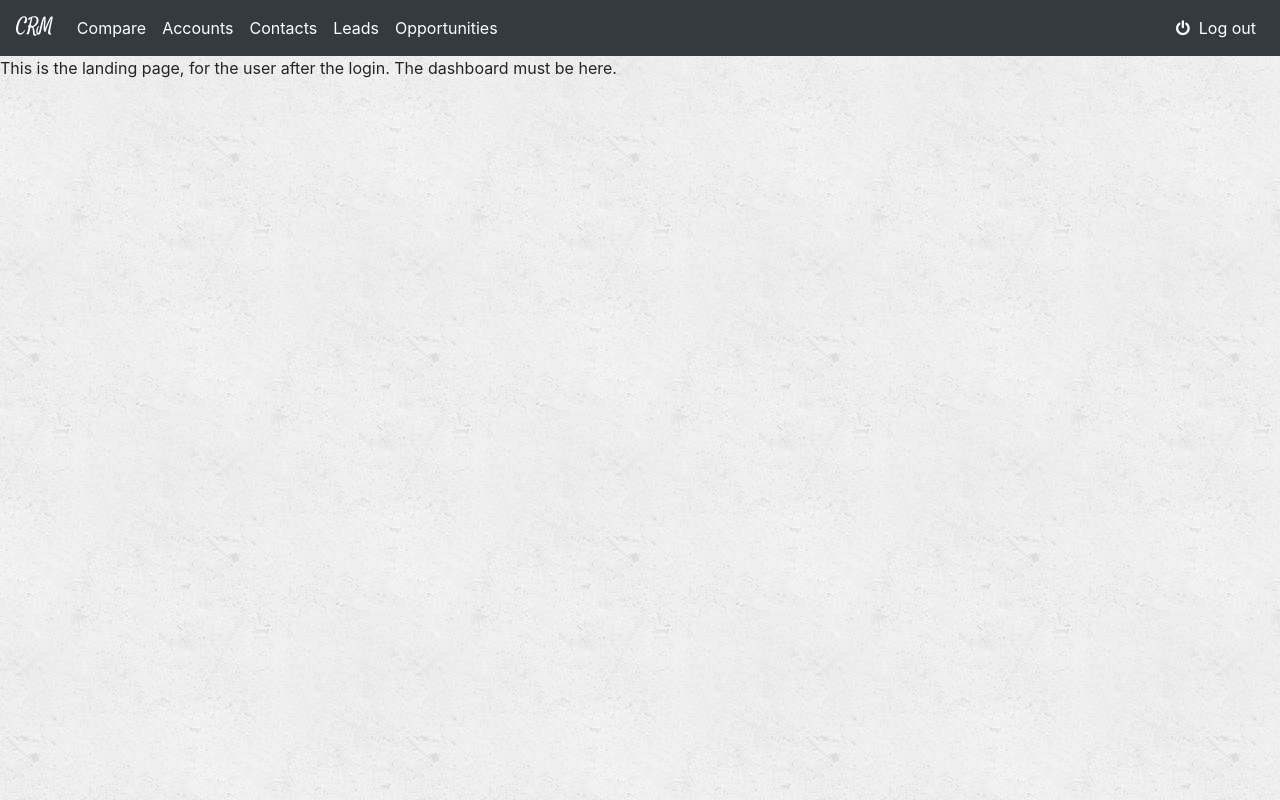
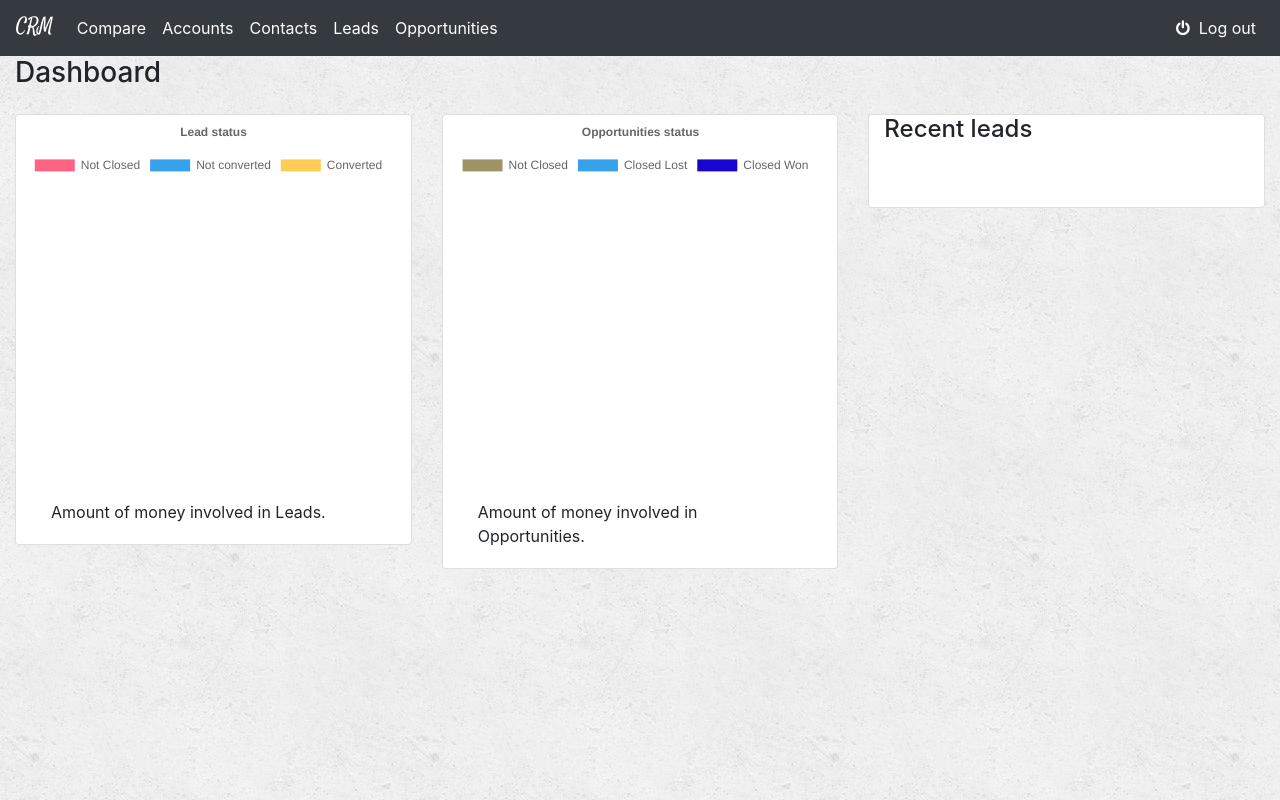
Before and after one commit to akshayub/crm-sample, a Django app: page / in a window 1280 px wide. Run offline with Django 3.2, Linux system fonts and the light colour scheme; the visitor is signed in with stand-in values (Sample User, id 1); data that the repository does not hold is empty; some libraries are stand-ins or nearby versions.

Commit message:
Add dashboard, ordered list by added on date

```diff
--- a/objects/urls.py
+++ b/objects/urls.py
@@ -20,4 +20,7 @@ urlpatterns = [
     url(r'^sch_ctc/$', views.contact_search, name='sch_ctc'),
     url(r'^sch_lead/$', views.lead_search, name='sch_lead'),
     url(r'^sch_oppo/$', views.oppo_search, name='sch_oppo'),
+    url(r'^lead_db/$', views.dashboard_lead_data, name='lead_db'),
+    url(r'^oppo_db/$', views.dashboard_oppo_data, name='oppo_db'),
+    url(r'^recent_leads/$', views.recent_unclosed_leads, name='recent_leads')
 ]
--- a/objects/views.py
+++ b/objects/views.py
@@ -1,7 +1,6 @@
 from django.core import serializers
-from django.http import HttpResponse
-# from django.shortcuts import render
-
+from django.http import HttpResponse, JsonResponse
+from django.db.models import Sum
 from .models import *
 
 
@@ -19,7 +18,7 @@ def leads_json(request, size):
 
 
 def accounts(request, dtype, start, end):
-    objs = Account.objects.all()[int(start):int(end)]
+    objs = Account.objects.order_by('-added_on')[int(start):int(end)]
     if dtype == 'json':
         data = serializers.serialize('json', objs)
     else:
@@ -28,7 +27,7 @@ def accounts(request, dtype, start, end):
 
 
 def contacts(request, dtype, start, end):
-    objs = Contact.objects.all()[int(start):int(end)]
+    objs = Contact.objects.order_by('-added_on')[int(start):int(end)]
     if dtype == 'json':
         data = serializers.serialize('json', objs)
     else:
@@ -37,7 +36,7 @@ def contacts(request, dtype, start, end):
 
 
 def leads(request, dtype, start, end):
-    objs = Lead.objects.all()[int(start):int(end)]
+    objs = Lead.objects.order_by('-added_on')[int(start):int(end)]
     if dtype == 'json':
         data = serializers.serialize('json', objs)
     else:
@@ -46,7 +45,7 @@ def leads(request, dtype, start, end):
 
 
 def opportunities(request, dtype, start, end):
-    objs = Opportunity.objects.all()[int(start):int(end)]
+    objs = Opportunity.objects.order_by('-close_date')[int(start):int(end)]
     if dtype == 'json':
         data = serializers.serialize('json', objs)
     else:
@@ -118,3 +117,41 @@ def oppo_search(request):
     recs = Opportunity.objects.filter(name__contains=search)
     data = serializers.serialize('json', recs)
     return HttpResponse(data)
+
+
+def dashboard_lead_data(request):
+    r_not_closed = Lead.objects.filter(status__lt=3).aggregate(Sum('amount'))['amount__sum']
+    r_not_converted = Lead.objects.filter(status=3).aggregate(Sum('amount'))['amount__sum']
+    r_converted = Lead.objects.filter(status=4).aggregate(Sum('amount'))['amount__sum']
+
+    data = {
+        'datasets': [{
+            'data': [r_not_closed, r_not_converted, r_converted],
+            "backgroundColor": ["rgb(255, 99, 132)", "rgb(54, 162, 235)", "rgb(255, 205, 86)"]
+        }],
+        'labels': ['Not Closed', 'Not converted', 'Converted']
+    }
+
+    return JsonResponse(data)
+
+
+def dashboard_oppo_data(request):
+    r_not_closed = Opportunity.objects.filter(stage__lt=4).aggregate(Sum('amount'))['amount__sum']
+    r_not_converted = Opportunity.objects.filter(stage=5).aggregate(Sum('amount'))['amount__sum']
+    r_converted = Opportunity.objects.filter(stage=4).aggregate(Sum('amount'))['amount__sum']
+
+    data = {
+        'datasets': [{
+            'data': [r_not_closed, r_not_converted, r_converted],
+            "backgroundColor": ["rgb(157, 147, 101)", "rgb(54, 162, 235)", "rgb(25, 5, 206)"]
+        }],
+        'labels': ['Not Closed', 'Closed Lost', 'Closed Won']
+    }
+
+    return JsonResponse(data)
+
+
+def recent_unclosed_leads(request):
+    rew = Lead.objects.filter(status__lt=3).order_by('-added_on')[:10]
+    data = serializers.serialize('json', rew)
+    return JsonResponse(data, safe=False)
--- a/web/forms.py
+++ b/web/forms.py
@@ -30,7 +30,7 @@ class LeadForm(forms.ModelForm):
 
     class Meta:
         model = Lead
-        fields = ['name', 'address', 'email', 'company']
+        fields = ['name', 'address', 'email', 'company', 'amount']
 
 
 class OppoForm(forms.ModelForm):
@@ -54,7 +54,7 @@ class ContactUpdate(UpdateView):
 
 class LeadUpdate(UpdateView):
     model = Lead
-    fields = ['name', 'address', 'email', 'company']
+    fields = ['name', 'address', 'email', 'company', 'amount']
     template_name_suffix = '_update_form'
 
 
--- /dev/null
+++ b/web/static/js/dashboard.js
@@ -0,0 +1,77 @@
+function XMLReq(callback) {
+    var response = '';
+    var xhttp = new XMLHttpRequest();
+    xhttp.onreadystatechange = function () {
+        if (this.readyState === 4 && this.status === 200) {
+            response = this.responseText;
+            callback(response);
+        }
+    };
+    return xhttp;
+}
+
+function chart_update(callback){
+    var xhttp = XMLReq(callback);
+    var local = window.location.origin;
+    xhttp.open("GET", local + "/api/" + callback.name + "/", true);
+    xhttp.send();
+}
+
+function lead_db(response) {
+    var chartData = JSON.parse(response);
+    var ctx = document.getElementById("leadstatus").getContext('2d');
+    var lead = new Chart(ctx, {
+        type: 'doughnut',
+        data: chartData,
+        options: {
+            responsive: true,
+            legend: {
+                position: 'top'
+            },
+            title: {
+                display: true,
+                text: 'Lead status'
+            }
+        }
+    });
+}
+
+function oppo_db(response) {
+    var chartData = JSON.parse(response);
+    var ctx = document.getElementById("oppostatus").getContext('2d');
+    var lead = new Chart(ctx, {
+        type: 'doughnut',
+        data: chartData,
+        options: {
+            responsive: true,
+            legend: {
+                position: 'top'
+            },
+            title: {
+                display: true,
+                text: 'Opportunities status'
+            }
+        }
+    });
+}
+
+
+function fill(callback) {
+    var xhttp = XMLReq(callback);
+    var local = window.location.origin;
+    xhttp.open("GET", local + "/api/recent_leads", true);
+    xhttp.send();
+}
+
+
+function fill_leads(response) {
+    var parsed = JSON.parse(JSON.parse(response));
+
+    for (var obj in parsed) {
+        var ob = parsed[obj];
+        var pk = ob['pk'];
+        var fields = ob['fields'];
+        var name = fields['name'];
+        $('#leadlist').append('<li><a href="/leads/'+ pk +'">' + name +'</a></li>');
+    }
+}
--- a/web/templates/web/account.html
+++ b/web/templates/web/account.html
@@ -21,7 +21,7 @@
                             <strong>Phone:</strong> {{ phone }}<br>
                             <strong>Website:</strong> <a href="{{ website }}">{{ website }}</a><br>
                             {% if parent != None %}
-                                <strong>Parent:</strong> <a href="/accounts/{{ parent.id }}">{{ parent.name }}</a>
+                                <strong>Parent:</strong> <a href="/accounts/{{ parent.id }}">{{ parent.name }}</a><br>
                             {% endif %}
                             {% if locations %}
                                 <strong>Locations:</strong> <br>
--- a/web/templates/web/home.html
+++ b/web/templates/web/home.html
@@ -1,5 +1,47 @@
 {% extends 'web/base.html' %}
+{% load staticfiles %}
 {% block title %}Home{% endblock %}
 {% block body %}
-    This is the landing page, for the user after the login. The dashboard must be here.
+
+<div class="container-fluid">
+    <h3>Dashboard</h3>
+    <div class="row">
+        <div class="col-sm-4">
+            <div class="card container-fluid" style="margin-top: 1em">
+                <canvas id="leadstatus" width="50em" height="50em"></canvas>
+                <div class="card-body">
+                    Amount of money involved in Leads.
+                </div>
+            </div>
+        </div>
+        <div class="col-sm-4">
+            <div class="card container-fluid" style="margin-top: 1em">
+                <canvas id="oppostatus" width="50em" height="50em"></canvas>
+                <div class="card-body">
+                    Amount of money involved in Opportunities.
+                </div>
+            </div>
+        </div>
+        <div class="col-sm-4">
+            <div class="card container-fluid" style="margin-top: 1em">
+                <h4>Recent leads</h4>
+                <div class="card-body">
+                    <ul id="leadlist">
+
+                    </ul>
+                </div>
+            </div>
+        </div>
+    </div>
+</div>
+
 {% endblock %}
+{% block js_scripts %}
+    <script src="{% static 'js/Chart.min.js' %}"></script>
+    <script src="{% static 'js/dashboard.js' %}"></script>
+    <script>
+        chart_update(lead_db);
+        chart_update(oppo_db);
+        fill(fill_leads);
+    </script>
+{% endblock %}
--- a/web/templates/web/lead.html
+++ b/web/templates/web/lead.html
@@ -15,7 +15,7 @@
                     <div class="card-body">
                         <strong> Address </strong> {{ address }} <br>
                         <strong> Company </strong> {{ company }} <br>
-                        <strong> Email </strong> {{ email }} <br>
+                        <strong> Email </strong> <a href="mailto:{{ email }}">{{ email }}</a><br>
                         <strong> Added On </strong> {{ added_on }} <br>
                         <strong> Potential amount </strong> $ {{ amount }} <br>
                         <strong> Added By </strong> : {{ owner.user.first_name }} {{ owner.user.last_name }}
@@ -28,7 +28,7 @@
                     <div class="container-fluid">
                         <button type="button" class="btn btn-default btn-arrow-right {% if status > 0 %}btn-success{% endif %}" id="1">Open - Not Contacted</button>
                         <button type="button" class="btn btn-default btn-arrow-right {% if status > 1 %}btn-success{% endif %}" id="2">Working - Contacted</button>
-                        <button type="button" class="btn btn-default btn-arrow-right {% if status > 2 %}btn-success{% endif %}" id="3">Closed - Not Contacted</button>
+                        <button type="button" class="btn btn-default btn-arrow-right {% if status > 2 %}btn-success{% endif %}" id="3">Closed - Not Converted</button>
                         <button type="button" class="btn btn-default btn-arrow-right {% if status > 3 %}btn-success{% endif %}" id="4">Converted</button>
                     </div>
                     <br>
--- a/web/templates/web/leads.html
+++ b/web/templates/web/leads.html
@@ -105,7 +105,7 @@
                         status = 'Working - Contacted';
                     }
                     else if (status === 3) {
-                        status = 'Closed - Not Contacted';
+                        status = 'Closed - Not Converted';
                     }
                     else {
                         status = 'Converted';
--- a/web/templates/web/opportunity.html
+++ b/web/templates/web/opportunity.html
@@ -15,6 +15,7 @@
                     <div class="card-body">
                         <strong> Close Date </strong> {{ close_date }} <br>
                         <strong> Amount </strong> $ {{ amount }} <br>
+                        <strong> Account </strong> <a href="/accounts/{{ account.id }}">{{ account.name }}</a><br>
                         <strong> Probability </strong> {{ probability }} <br>
                         <strong> Description </strong> {{ description }} <br>
                     </div>
--- a/web/views.py
+++ b/web/views.py
@@ -250,6 +250,7 @@ def opportunity(request, oid):
         'id': r.id,
         'name': r.name,
         'stage': r.stage,
+        'account': r.account,
         'close_date': r.close_date,
         'probability': r.probability,
         'amount': r.amount,
```
